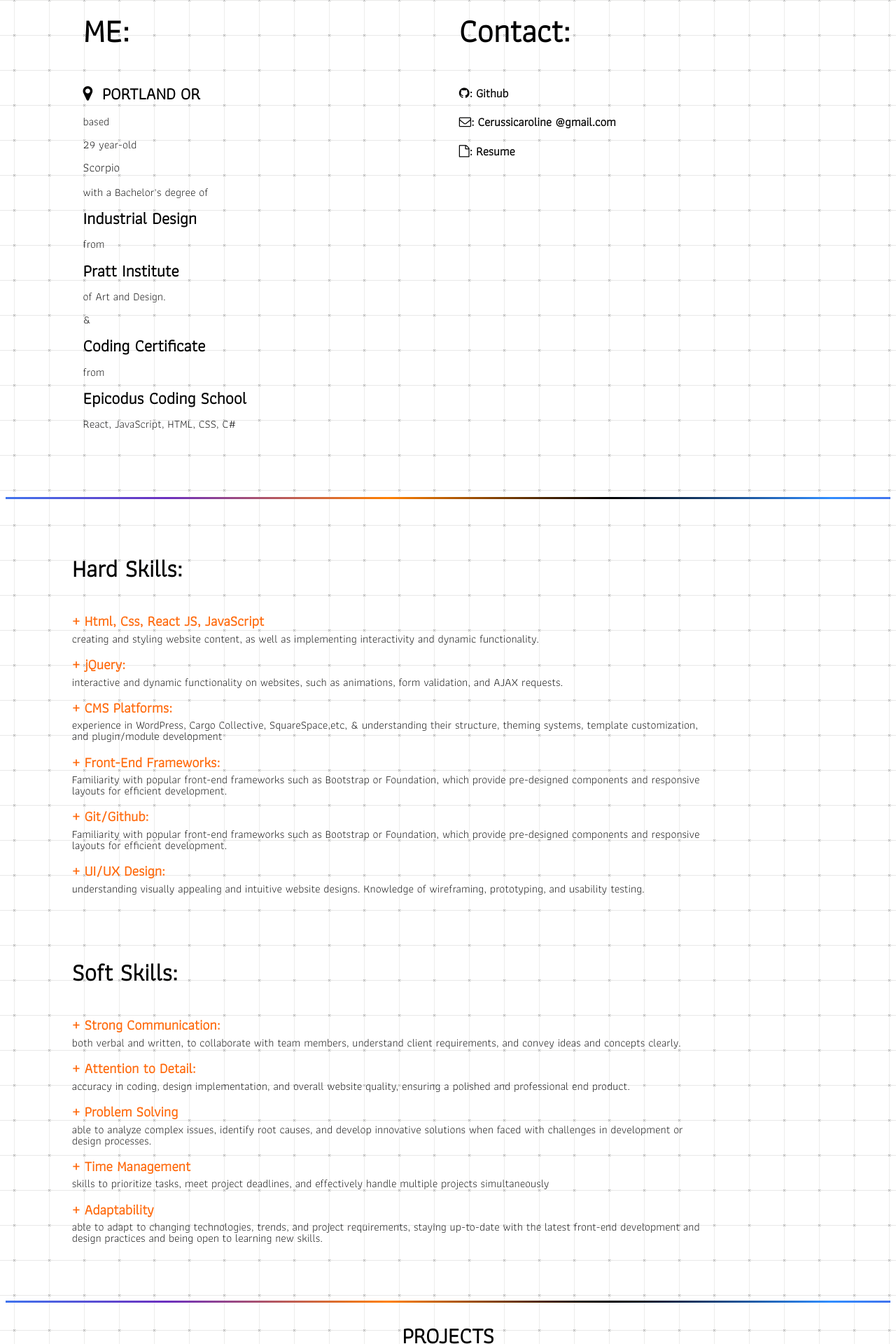
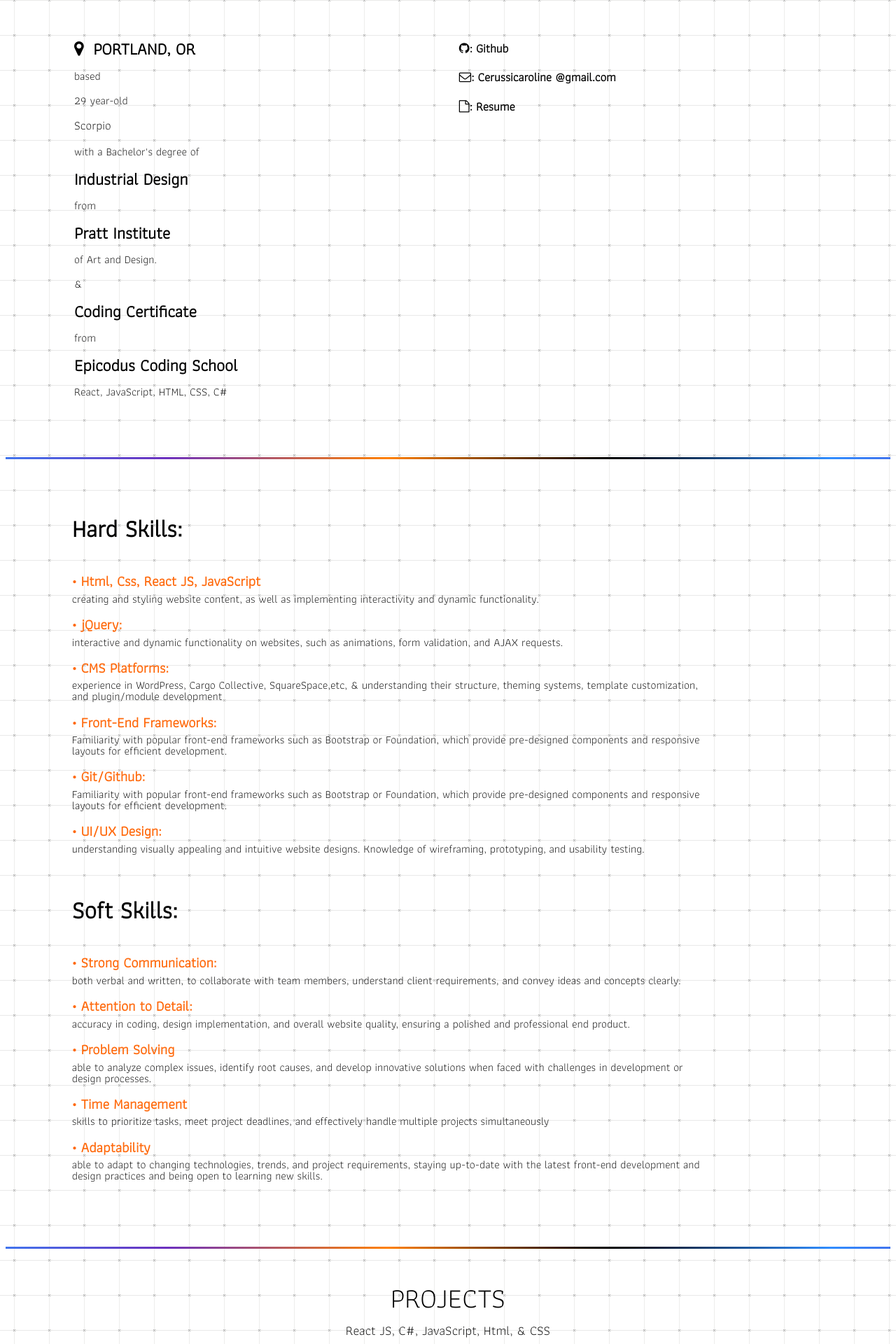
Before and after one commit to carolinecerussi/Personal-Site, a React (Create React App) app: page / in a window 1280 px wide. Shown: the part 2020-3940 px from the top of the page at 70% size. Built offline with nearby package versions, Linux system fonts and the light colour scheme; a web font is replaced by a local one.

Commit message:
edit footer without images and just navigation, format document with more spacing, new bullet points

```diff
--- a/src/Components/AboutMe.js
+++ b/src/Components/AboutMe.js
@@ -1,17 +1,32 @@
 import React from 'react';
 import Rainbow from './Rainbow';
+
+const meBoxStyle = {
+  columnGap: '2.5%',
+  gridTemplateColumns: 'repeat(2, 41%)',
+  textAlign: 'left',
+  justifyContent: 'center',
+  backgroundColor: 'transparent',
+  lineHeight: '14pt',
+  width: '100%',
+  maxWidth: '100vw',
+  paddingTop: '2%',
+  display: 'flexbox',
+};
+
 
  const aboutMeWhole = {
   justifyContent: 'center',
   gridTemplateColumns: 'repeat(1,85%)',
   display: 'block',
   backgroundColor:'transparent',
-
-
+marginBottom:'2%'
 }
 
 const headerOneStyle ={
-  fontSize :'35pt'
+  fontSize :'30pt',
+  width: '100%',
+  boxSizing: 'border- box',
 }
 
 const smallSkillsStyle = {
@@ -38,7 +53,7 @@ const  skillsStyle = {
   gridTemplateColumns: 'repeat(1,85%)',
   justifyContent: 'center',
   fontSize: 'auto',
-  marginTop: '3%',
+  marginTop: '2%',
   textAlign: 'center',
   maxWidth:'100vw',
   backgroundColor:'transparent',
@@ -53,22 +68,12 @@ borderRadius:'50pt',
 
 };
 
- const meBoxStyle = {
-  columnGap:'2.5%',
-  gridTemplateColumns: 'repeat(2, 40%)',
-  textAlign: 'left',
-  justifyContent: 'center',
-  backgroundColor: 'transparent',
-  lineHeight: '13pt',
-  width:'100%',
-  maxWidth:'100vw',
-  paddingTop:'3%',
-  display:'flexbox',
-};
+
 
  const skillSet = {
   fontSize: '13pt',
   color: 'rgb(255, 104, 10)',
+
 };
 
 
@@ -104,9 +109,8 @@ function AboutMe () {
             <p>
               {' '} <p>
                 <h2>
-
 <i class='fa fa-map-marker' ></i>&nbsp;
-PORTLAND OR
+PORTLAND, OR
 </h2> based
                 <p>29 year-old</p>
                 {' '}
@@ -146,7 +150,7 @@ PORTLAND OR
                 <h4>
                   <i class="fa fa-github"> </i>
 
-                  : Github
+                   : Github
                 </h4>
               </a>
               {/* <a href="https://carolinecerussi.me" target="_blank">
@@ -177,7 +181,6 @@ PORTLAND OR
       <div className="portfolio__text-section" style={aboutMeWhole}>
 
 
-
         <div style={skillsStyle}>
           <p>
             <h1>Hard Skills: </h1>
@@ -186,65 +189,65 @@ PORTLAND OR
             <p>
               {' '}{' '}
               <span style={skillSet}>
-                <h3>+ Html, Css, React JS, JavaScript</h3>
+                <h3>&bull; Html, Css, React JS, JavaScript</h3>
               </span>
               {' '}
               <div style={smallSkillsStyle}>
   creating and styling website content, as well as implementing interactivity and dynamic functionality.</div>
 
-              <span style={skillSet}> <h3>+ jQuery:</h3></span>
+              <span style={skillSet}> <h3>&bull; jQuery:</h3></span>
               {' '}
               <div style={smallSkillsStyle}>
   interactive and dynamic functionality on websites, such as animations, form validation, and AJAX requests.</div>
 
-              <span style={skillSet}> <h3>+ CMS Platforms:</h3></span>
+              <span style={skillSet}> <h3>&bull; CMS Platforms:</h3></span>
               {' '}
               <div style={smallSkillsStyle}>
 
               experience in WordPress, Cargo Collective, SquareSpace,etc, & understanding their structure, theming systems, template customization, and plugin/module development
 </div>
-              <span style={skillSet}>  <h3>+ Front-End Frameworks:</h3></span>
+              <span style={skillSet}>  <h3>&bull; Front-End Frameworks:</h3></span>
               <div style={smallSkillsStyle}>
      Familiarity with popular front-end frameworks such as Bootstrap or Foundation, which provide pre-designed components and responsive layouts for efficient development.
 </div>
-              <span style={skillSet}>  <h3>+ Git/Github:</h3></span>
+              <span style={skillSet}>  <h3>&bull; Git/Github:</h3></span>
               <div style={smallSkillsStyle}>
     Familiarity with popular front-end frameworks such as Bootstrap or Foundation, which provide pre-designed components and responsive layouts for efficient development.
           </div>  </p>
 
-            <span style={skillSet}>   <h3>+ UI/UX Design:</h3></span>
+            <span style={skillSet}>   <h3>&bull; UI/UX Design:</h3></span>
             {' '}
 
             <div style={smallSkillsStyle}>
    understanding visually appealing and intuitive website designs. Knowledge of wireframing, prototyping, and usability testing.
    </div>
       <br />
-            <br /><br /><br /><br />
+            <br /><br />
             <h1>Soft Skills:</h1> <br />
-            <span style={skillSet}><h3>+ Strong Communication:</h3></span>
+            <span style={skillSet}><h3>&bull; Strong Communication:</h3></span>
             {' '}
             <div style={smallSkillsStyle}>
  both verbal and written, to collaborate with team members, understand client requirements, and convey ideas and concepts clearly.
 </div>
-            <span style={skillSet}><h3>+ Attention to Detail:</h3></span>
+            <span style={skillSet}><h3>&bull; Attention to Detail:</h3></span>
             {' '}
             <div style={smallSkillsStyle}>
  accuracy in coding, design implementation, and overall website quality, ensuring a polished and professional end product.
 </div>
-            <span style={skillSet}><h3>+ Problem Solving</h3></span>
+            <span style={skillSet}><h3>&bull; Problem Solving</h3></span>
             {' '}
             <div style={smallSkillsStyle}>
 
             able to analyze complex issues, identify root causes, and develop innovative solutions when faced with challenges in development or design processes.
 </div>
-            <span style={skillSet}><h3>+ Time Management</h3></span>
+            <span style={skillSet}><h3>&bull; Time Management</h3></span>
             {' '}
             <div style={smallSkillsStyle}>
 
             skills to prioritize tasks, meet project deadlines, and effectively handle multiple projects simultaneously
             </div>
 
-            <span style={skillSet}><h3>+ Adaptability</h3></span>
+            <span style={skillSet}><h3>&bull; Adaptability</h3></span>
             {' '}
             <div style={smallSkillsStyle}>
     able to adapt to changing technologies, trends, and project requirements, staying up-to-date with the latest front-end development and design practices and being open to learning new skills.
--- a/src/Components/Footer.js
+++ b/src/Components/Footer.js
@@ -1,105 +1,119 @@
-import React from "react";
+import React from 'react';
 import 'react-slideshow-image/dist/styles.css';
-import { Slide } from 'react-slideshow-image';
-import heart from "../img/heart.png";
+import {Slide} from 'react-slideshow-image';
 
 const spanStyle = {
   backgroundColor: 'transparent',
   color: 'black',
+  fontSize: '18pt',
+  textDecoration: 'normal',
+  float: 'left',
 justifyContent:'center',
-  fontSize: '30pt',
-  opacity: '100%',
-  textDecoration: 'none',
-  width:'fit-content',
-  float:'left',
-  padding:'0pt 5pt',
-  alignItems:'center',
-  marginBottom:'0%'
+paddingRight:'5pt ',
+
 };
 
+const container = {
+    width: '100%',
+    backgroundColor:'rgba(5, 90, 246, 0.611)',
+}
 
-
-const divStyle = {
-  alignItems: 'center',
-  display: 'inline-block',
-  justifyContent: 'center',
-  backgroundSize: 'contain',
-  width: '100%',
-  height: '300px',
-  alignItems:'center',
-
-};
+// const divStyle = {
+//   alignItems: 'center',
+//   display: 'block',
+//   justifyContent: 'center',
+//   backgroundSize: 'contain',
+//   width: '95%',
+//   height: '300px',
+//   alignItems: 'center',
+// };
 
 const slideImages = [
   {
     url: 'https://freight.cargo.site/w/300/i/5129e25bcc693a9d6182f130c2535700b0010e30756ef637dce777cfe293445f/worker3.png',
-
   },
   {
-    url:  'https://freight.cargo.site/w/450/i/f533ec4552572e258ce3a409eeb2f85a0677e350601d90f014b24171dc1834c7/Caroline_Cerussi_SheHer_sanitation_worker_riding_the_subway_new_8e14c8bf-390c-49d7-8946-523c8527437b.png',
+    url: 'https://freight.cargo.site/w/450/i/f533ec4552572e258ce3a409eeb2f85a0677e350601d90f014b24171dc1834c7/Caroline_Cerussi_SheHer_sanitation_worker_riding_the_subway_new_8e14c8bf-390c-49d7-8946-523c8527437b.png',
   },
   {
-    url:  'https://freight.cargo.site/w/300/i/c9052a7dce433954be1b8683dd5885b3f5dceff2c9bc605f52708d925cf35402/worker2.png',
+    url: 'https://freight.cargo.site/w/300/i/c9052a7dce433954be1b8683dd5885b3f5dceff2c9bc605f52708d925cf35402/worker2.png',
   },
   {
-    url:  'https://freight.cargo.site/w/450/i/4a6884062a8b843c5dfd790420e28384a347a8845b7b43451faa24d6ce679e0c/Caroline_Cerussi_SheHer_sanitation_worker_riding_the_subway_new_d9e99e04-a864-48dc-b62f-8d60ef9e6b3d.png',
+    url: 'https://freight.cargo.site/w/450/i/4a6884062a8b843c5dfd790420e28384a347a8845b7b43451faa24d6ce679e0c/Caroline_Cerussi_SheHer_sanitation_worker_riding_the_subway_new_d9e99e04-a864-48dc-b62f-8d60ef9e6b3d.png',
   },
 ];
 
+// const footerImage = {
+//   display: 'block',
+//   width: '100%',
+//   justifyContent: 'center',
+//   alignItems: 'center',
+//   backgroundColor: 'transparent',
+//   scale: '.9',
+// };
 
-const footerImage = {
+// const footerStyle = {
+//   width: '100%',
+//   display: 'block',
+//   backgroundColor: 'transparent',
+//   alignItems: 'center',
+// };
 
-  display: 'block',
-  width: '100%',
-justifyContent:'center',
-alignItems:'center',
-backgroundColor:'transparent',
-scale:'.9',
-
-};
-
-
-const footerStyle = {
-  width: '100%',
-  display: 'block',
-  backgroundColor: 'transparent',
-  alignItems:'center',
-  }
-
-
-
-function Footer() {
-
-
+function Footer () {
   return (
     <React.Fragment>
-      <div className="footer" style={footerStyle}>
+      <div style={container}>
+      <link
+        rel="stylesheet"
+        href="https://fonts.googleapis.com/css2?family=Material+Symbols+Outlined:opsz,wght,FILL,GRAD@48,400,0,0"
+      />
 
-     <span style={spanStyle}><a  style={spanStyle} href="https://carolinecerussi.com/" ><i class="material-symbols-outlined">
+      <div className="footer">
+
+        <span>
+          <a href="https://carolinecerussi.com/">
+            <i class="material-symbols-outlined">
               <p style={spanStyle}>home</p>
             </i>
           </a>
+          <a target="blank" href="https://www.instagram.com/bratstudio/?igshid=OGQ5ZDc2ODk2ZA%3D%3D">
+            {'   '} <i class="material-symbols-outlined">
+              <p style={spanStyle}>palette</p>
+            </i>
+          </a>
+
+          <a target="blank" href="https://www.instagram.com">
+            {' '} {'   '}
+
+            <i class="fa">  <p style={spanStyle}> &#xf106;</p></i>
+
+          </a>
+
         </span>
 
-          <div className="slide-container">
-                  <div className="footerImages" style={footerImage} >
-            <Slide
-            >
-              <link rel="stylesheet" href="https://fonts.googleapis.com/css2?family=Material+Symbols+Outlined:opsz,wght,FILL,GRAD@48,400,0,0" />
-              {slideImages.map((slideImage, index) => (
+        {/* <div className="slide-container">
+          <div className="footerImages" style={footerImage}> */}
+
+        {/* <Slide>
+
+              {slideImages.map ((slideImage, index) => (
                 <div key={index}>
-                  <div style={{ ...divStyle, backgroundImage: `url(${slideImage.url})`}}>
-                  </div>
+                  <div
+                    style={{
+                      ...divStyle,
+                      backgroundImage: `url(${slideImage.url})`,
+                    }}
+                  />
                 </div>
               ))}
 
-            </Slide>
-          </div>;
+            </Slide> */}
+        {/* </div>;
+        </div> */}
       </div>
 </div>
-
     </React.Fragment>
-  )
+  );
 }
 
 export default Footer;
--- a/src/Components/ProjectGrid.js
+++ b/src/Components/ProjectGrid.js
@@ -35,8 +35,8 @@ function Grids() {
     <React.Fragment>
       <div className="gridContent">
         <div id="portfolio" className="portfolio section">
-          <h1 className="section__title">PROJECTS</h1>
-          <span className="section__subtitle"> React JS, JavaScript, Html,CSS,C#</span>
+          <div className="section__title">PROJECTS</div>
+          <span className="section__subtitle"> React JS, C#, JavaScript, Html, & CSS</span>
           <div className="portfolio__container container grid">
             <div className="portfolio__content">
               <div className="portfolio__box">
--- a/src/css/rainbow.css
+++ b/src/css/rainbow.css
@@ -3,7 +3,7 @@
 .seperator {
     width: 100%;
     height: 3px;
-    margin-top: 5%;
+    margin-top: 4%;
 
     animation: rotate 7s infinite linear;
     -webkit-animation: rotate 7s infinite linear;
```
Also changed, not shown: src/css/grid.css (+16 -10 lines). Lines whose indentation alone changed are shown as unchanged.
